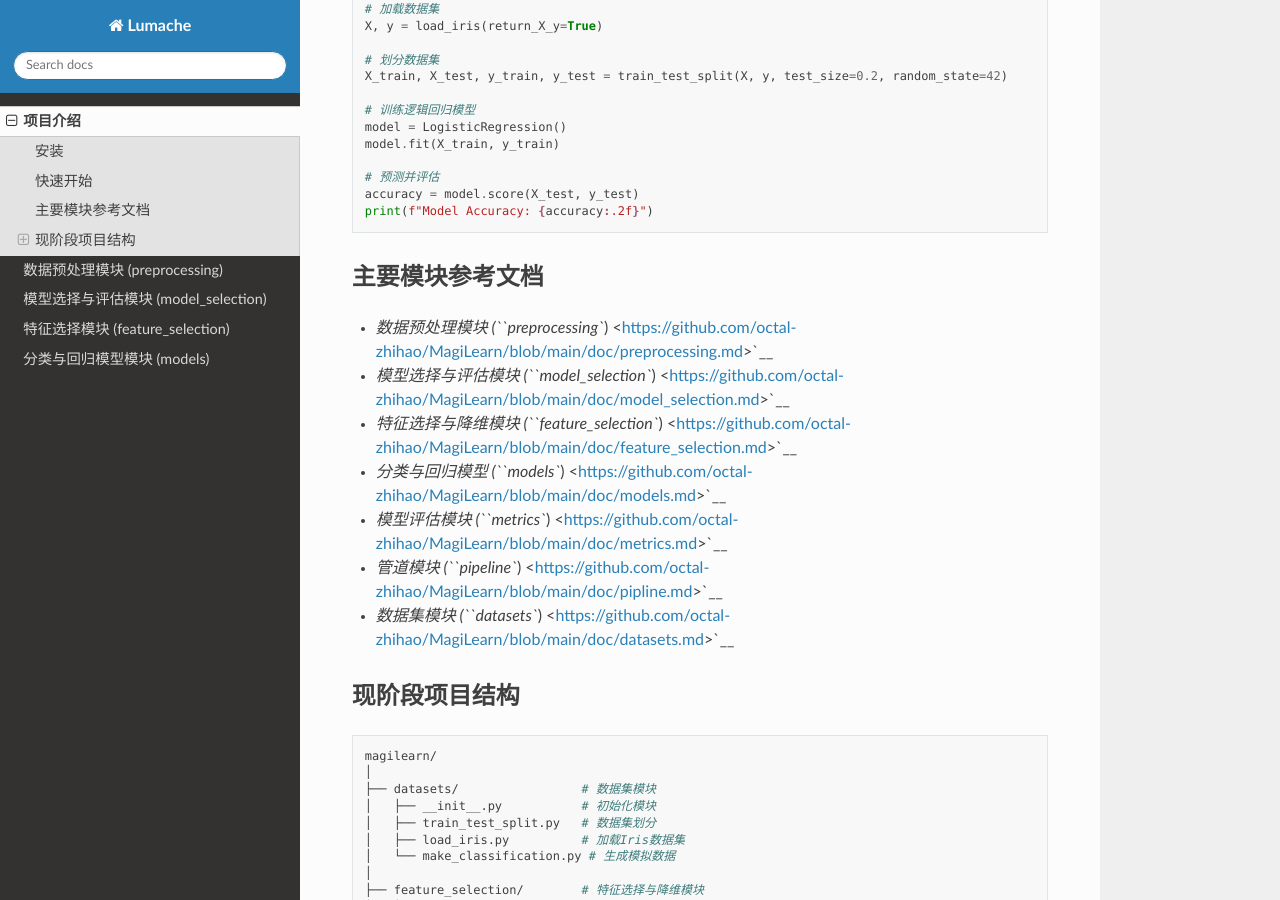
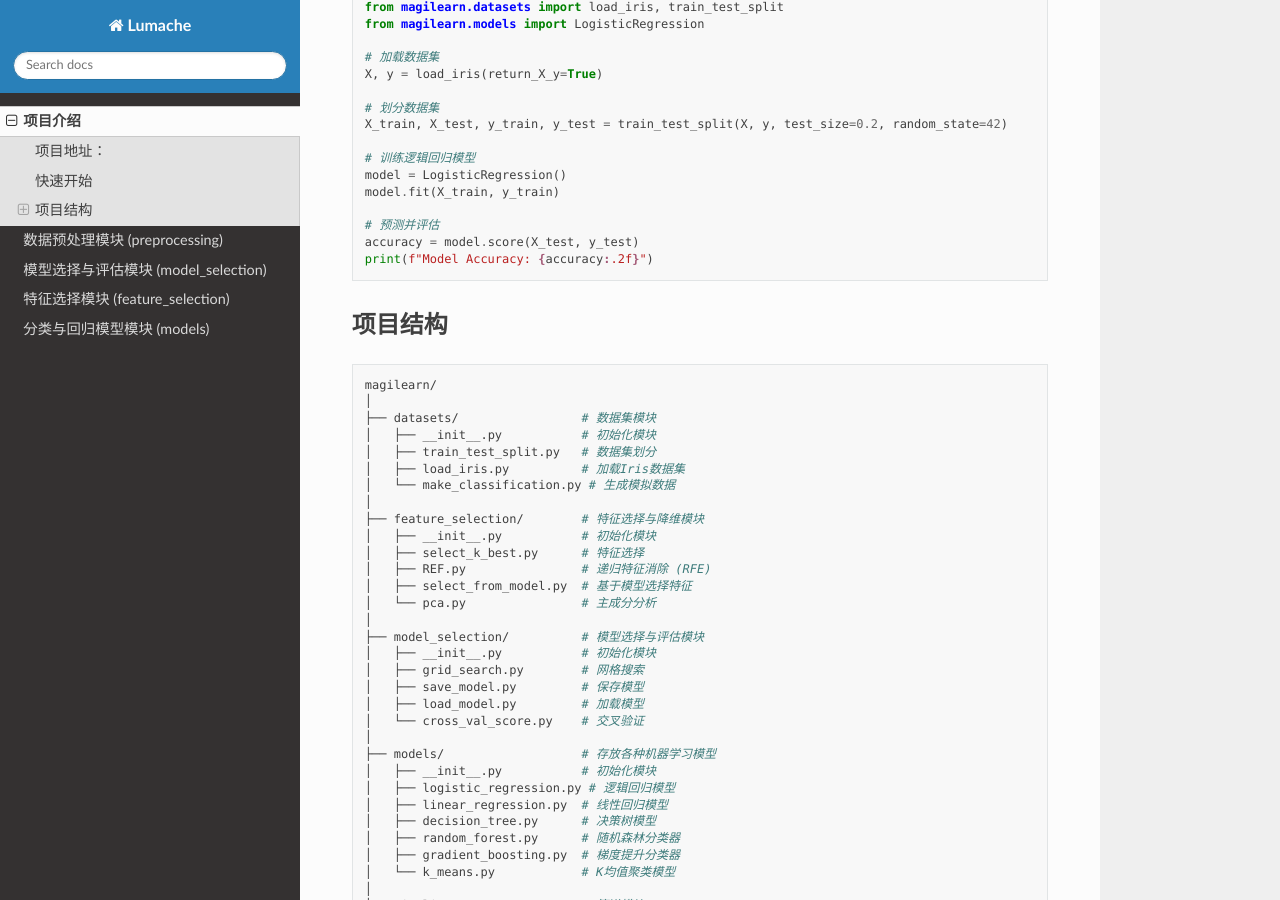
Before and after one commit to octal-zhihao/magilearn-tutorial, a Sphinx documentation site: the page built from docs/source/usage.rst, in a window 1280 px wide and 900 px high, scrolled down 773 px. Built offline with Sphinx 7.4.7 and the Read the Docs theme 3.1.0, drawn with Linux system fonts in a browser that asks for light colours; pages that are not in the unit, such as notebooks, are missing from menus.

```diff
--- a/docs/source/usage.rst
+++ b/docs/source/usage.rst
@@ -1,14 +1,16 @@
 项目介绍
 ========
 
+项目地址：
+-----
 MagiLearn 是一个轻量级的自定义机器学习库，旨在提供类似 ``scikit-learn``
 的功能，支持特征选择、模型选择、数据预处理、分类、回归、聚类等模块。通过模块化设计，MagiLearn
 便于扩展并易于集成在机器学习项目中。
 
-项目地址：\ `传送门 <https://github.com/octal-zhihao/MagiLearn>`__
+\ `传送门 <https://github.com/octal-zhihao/MagiLearn>`__
 
 安装
-----
+
 
 MagiLearn 使用 Python 3.x 开发，推荐使用虚拟环境进行安装。
 
@@ -47,31 +49,8 @@ MagiLearn 使用 Python 3.x 开发，推荐使用虚拟环境进行安装。
    accuracy = model.score(X_test, y_test)
    print(f"Model Accuracy: {accuracy:.2f}")
 
-主要模块参考文档
-----------------
 
--  `数据预处理模块
-   (``preprocessing``) <https://github.com/octal-zhihao/MagiLearn/blob/main/doc/preprocessing.md>`__
-
--  `模型选择与评估模块
-   (``model_selection``) <https://github.com/octal-zhihao/MagiLearn/blob/main/doc/model_selection.md>`__
-
--  `特征选择与降维模块
-   (``feature_selection``) <https://github.com/octal-zhihao/MagiLearn/blob/main/doc/feature_selection.md>`__
-
--  `分类与回归模型
-   (``models``) <https://github.com/octal-zhihao/MagiLearn/blob/main/doc/models.md>`__
-
--  `模型评估模块
-   (``metrics``) <https://github.com/octal-zhihao/MagiLearn/blob/main/doc/metrics.md>`__
-
--  `管道模块
-   (``pipeline``) <https://github.com/octal-zhihao/MagiLearn/blob/main/doc/pipline.md>`__
-
--  `数据集模块
-   (``datasets``) <https://github.com/octal-zhihao/MagiLearn/blob/main/doc/datasets.md>`__
-
-现阶段项目结构
+项目结构
 --------------
 
 .. code:: shell
```
Also changed, not shown: docs/source/index.rst (+5 -8 lines).
